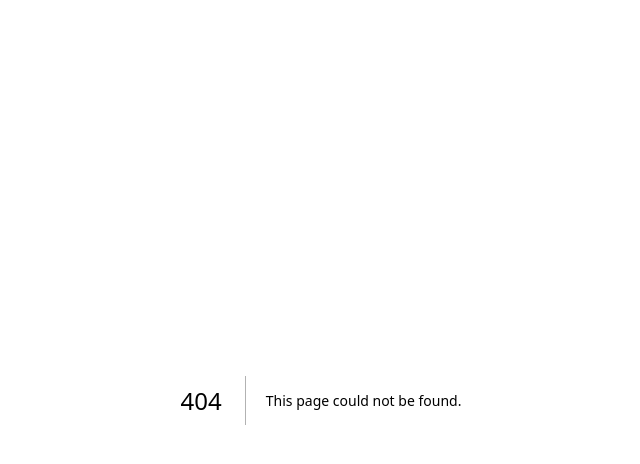
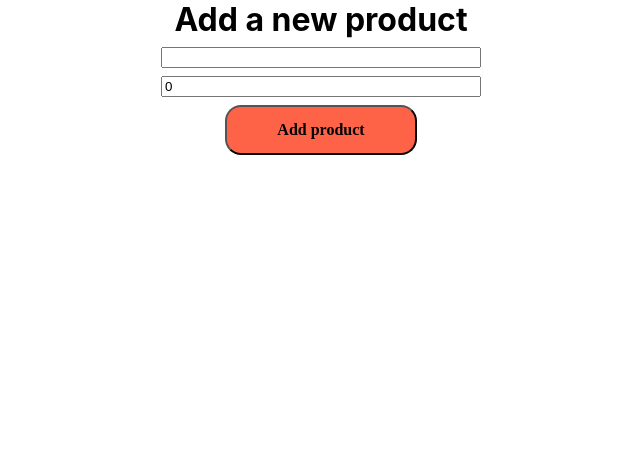
Before and after one commit to OcroDev/stock_app_frontend, a Next.js app: page /products/create in a window 1280 px wide. Before the commit this address had no page. Shown: the top 464 px of the page, without its empty margins (319-959 px from the left). Built offline with nearby package versions, Linux system fonts and the light colour scheme.

Commit message:
first commit

```diff
--- a/pages/api/hello.js
+++ b/pages/api/hello.js
@@ -1,5 +1,5 @@
 // Next.js API route support: https://nextjs.org/docs/api-routes/introduction
 
 export default function handler(req, res) {
-  res.status(200).json({ name: 'John Doe' })
+  res.status(200).json({ name: "Rohe Oo" });
 }
--- /dev/null
+++ b/pages/products/create.jsx
@@ -0,0 +1,60 @@
+import { useState } from "react";
+import styles from "../../styles/create.module.css";
+
+const CreateProducts = () => {
+  const initialState = {
+    name: "",
+    price: 0,
+  };
+
+  const [product, setProduct] = useState(initialState);
+
+  const handleChange = (e) => {
+    const target = e.target;
+    const value = e.target.value;
+    const name = e.target.name;
+
+    setProduct({ ...product, [name]: value });
+  };
+
+  const addProduct = (e) => {
+    e.preventDefault();
+
+    fetch("http://localhost:5000/api/v1/products", {
+      method: "POST",
+      headers: {
+        "Content-Type": "application/json",
+      },
+      body: JSON.stringify(product),
+    })
+      .then((res) => res.json())
+      .then((data) => {
+        console.log(data);
+        setProduct(initialState);
+      })
+      .catch((err) => console.log(err));
+  };
+
+  return (
+    <div>
+      <form onSubmit={addProduct} className={styles.formControl}>
+        <h1>Add a new product</h1>
+        <input
+          type="text"
+          name="name"
+          onChange={handleChange}
+          value={product.name}
+        />
+        <input
+          type="number"
+          name="price"
+          onChange={handleChange}
+          value={product.price}
+        />
+        <button>Add product</button>
+      </form>
+    </div>
+  );
+};
+
+export default CreateProducts;
--- /dev/null
+++ b/styles/create.module.css
@@ -0,0 +1,32 @@
+.formControl {
+  display: flex;
+  flex-direction: column;
+  width: 20rem;
+  margin: 0 auto;
+}
+.formControl input {
+  margin-bottom: 0.5rem;
+}
+
+.formControl h1 {
+  text-align: center;
+  margin: 0 auto;
+  margin-bottom: 0.5rem;
+}
+
+.formControl button {
+  height: 50px;
+  width: 60%;
+  margin: 0 auto;
+  background-color: #ff6347;
+  font-size: 1rem;
+  font-weight: bold;
+  font-family: "JetBrains Mono";
+  border-radius: 1rem;
+  transition: opacity 0.3s ease;
+}
+
+.formControl button:hover {
+  opacity: 90%;
+  cursor: pointer;
+}
```
Also changed, not shown: pages/index.js (+6 -59 lines), .babelrc (added), .eslintrc.json.
